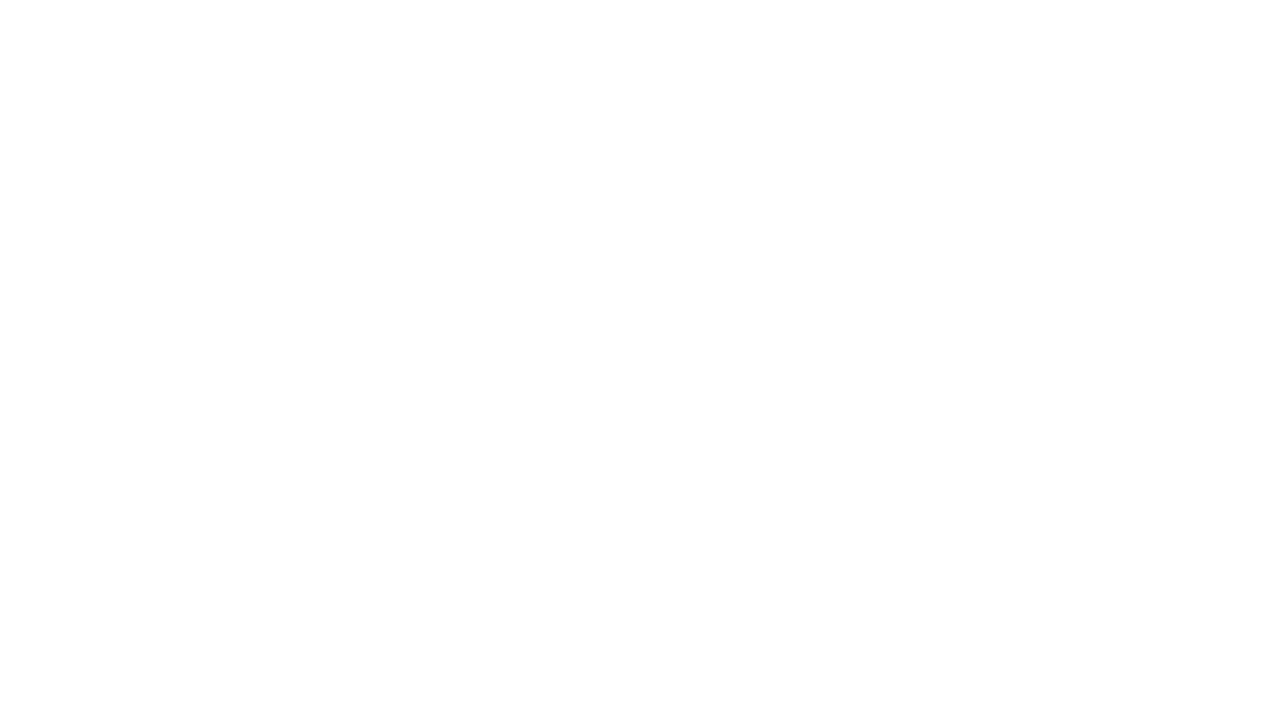
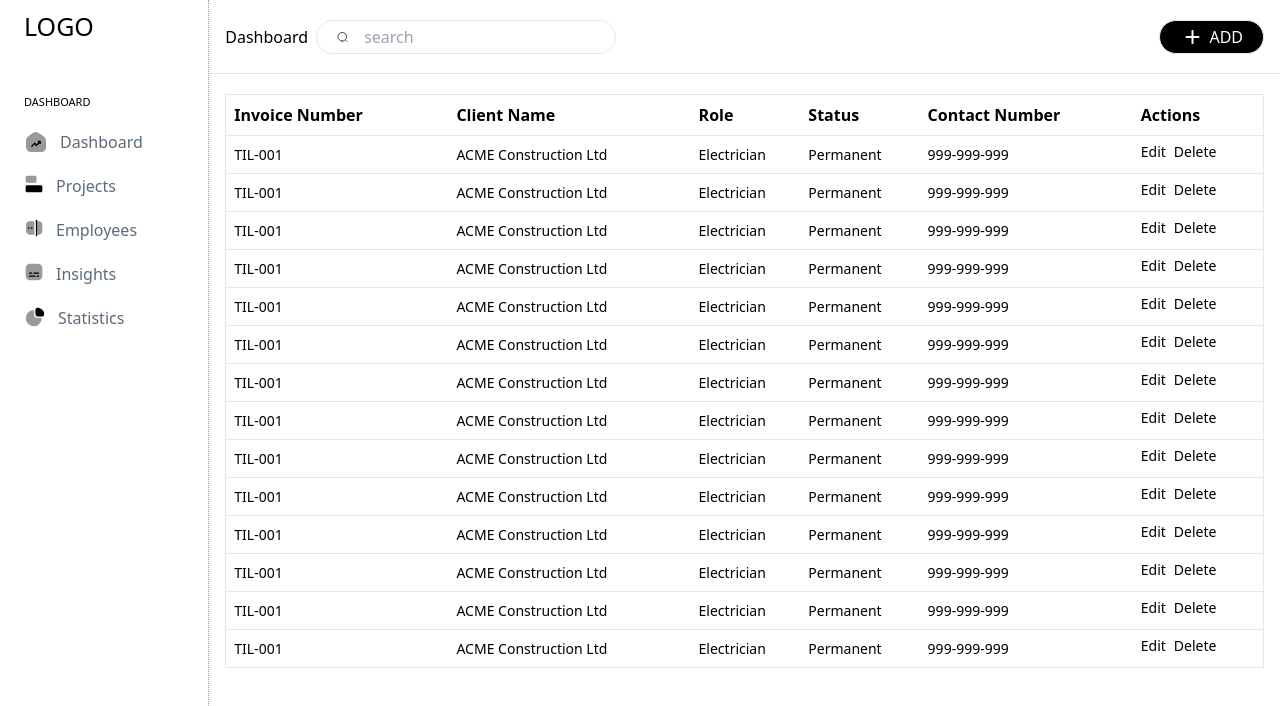
Before and after one commit to harish-bhati/admin-boiler-template, a React (Create React App) app: page /Invoice in a window 1280 px wide. Before the commit this address had no page. Shown: the top 706 px of the page. Built offline with nearby package versions, Linux system fonts and the light colour scheme.

Commit message:
feature/invoicepage

```diff
--- a/src/App.tsx
+++ b/src/App.tsx
@@ -6,6 +6,7 @@ import { BrowserRouter as Router, Routes, Route } from 'react-router-dom';
 import Dashboard from "./pages/Dashboard";
 import List from "./pages/List";
 import Card from "./components/Card";
+import Invoice from './pages/Invoice';
 
 function App() {
   return (
@@ -15,6 +16,7 @@ function App() {
         <Routes>
           <Route path="/" element={<Dashboard />} />
           <Route path="/list" element={<List />} />
+          <Route path="/Invoice" element={<Invoice />} />
         </Routes>
       </main>
     </Router>
--- /dev/null
+++ b/src/components/InvoiceTable.tsx
@@ -0,0 +1,179 @@
+import React from "react";
+
+
+const InvoiceTable = () => {
+  return (
+  <div className="table px-4 py-5 w-full">
+    <table className="w-full border rounded-xl">
+        <thead>
+        <tr className="text-left border-b rounded-xl">
+                <th className="p-2">Invoice Number</th>
+                <th>Client Name</th>
+                <th>Role</th>
+                <th>Status</th>
+                <th>Contact Number</th>
+                <th>Actions</th>
+        </tr>
+        </thead>
+        <tbody>
+        <tr className="text-left border-b text-[14px]">
+                <td className="p-2">TIL-001</td>
+                <td>ACME Construction Ltd</td>
+                <td>Electrician</td>
+                <td>Permanent</td>
+                <td>999-999-999</td>
+                <td className="list-none flex gap-2 justify-start align-middle mt-1">
+                    <li><a href="">Edit</a></li>
+                    <li><a href="">Delete</a></li>
+                </td>
+        </tr>
+        <tr className="text-left border-b text-[14px]">
+                <td className="p-2">TIL-001</td>
+                <td>ACME Construction Ltd</td>
+                <td>Electrician</td>
+                <td>Permanent</td>
+                <td>999-999-999</td>
+                <td className="list-none flex gap-2 justify-start align-middle mt-1">
+                    <li><a href="">Edit</a></li>
+                    <li><a href="">Delete</a></li>
+                </td>
+        </tr>
+        <tr className="text-left border-b text-[14px]">
+                <td className="p-2">TIL-001</td>
+                <td>ACME Construction Ltd</td>
+                <td>Electrician</td>
+                <td>Permanent</td>
+                <td>999-999-999</td>
+                <td className="list-none flex gap-2 justify-start align-middle mt-1">
+                    <li><a href="">Edit</a></li>
+                    <li><a href="">Delete</a></li>
+                </td>
+        </tr>
+        <tr className="text-left border-b text-[14px]">
+                <td className="p-2">TIL-001</td>
+                <td>ACME Construction Ltd</td>
+                <td>Electrician</td>
+                <td>Permanent</td>
+                <td>999-999-999</td>
+                <td className="list-none flex gap-2 justify-start align-middle mt-1">
+                    <li><a href="">Edit</a></li>
+                    <li><a href="">Delete</a></li>
+                </td>
+        </tr>
+        <tr className="text-left border-b text-[14px]">
+                <td className="p-2">TIL-001</td>
+                <td>ACME Construction Ltd</td>
+                <td>Electrician</td>
+                <td>Permanent</td>
+                <td>999-999-999</td>
+                <td className="list-none flex gap-2 justify-start align-middle mt-1">
+                    <li><a href="">Edit</a></li>
+                    <li><a href="">Delete</a></li>
+                </td>
+        </tr>
+        <tr className="text-left border-b text-[14px]">
+                <td className="p-2">TIL-001</td>
+                <td>ACME Construction Ltd</td>
+                <td>Electrician</td>
+                <td>Permanent</td>
+                <td>999-999-999</td>
+                <td className="list-none flex gap-2 justify-start align-middle mt-1">
+                    <li><a href="">Edit</a></li>
+                    <li><a href="">Delete</a></li>
+                </td>
+        </tr>
+        <tr className="text-left border-b text-[14px]">
+                <td className="p-2">TIL-001</td>
+                <td>ACME Construction Ltd</td>
+                <td>Electrician</td>
+                <td>Permanent</td>
+                <td>999-999-999</td>
+                <td className="list-none flex gap-2 justify-start align-middle mt-1">
+                    <li><a href="">Edit</a></li>
+                    <li><a href="">Delete</a></li>
+                </td>
+        </tr>
+        <tr className="text-left border-b text-[14px]">
+                <td className="p-2">TIL-001</td>
+                <td>ACME Construction Ltd</td>
+                <td>Electrician</td>
+                <td>Permanent</td>
+                <td>999-999-999</td>
+                <td className="list-none flex gap-2 justify-start align-middle mt-1">
+                    <li><a href="">Edit</a></li>
+                    <li><a href="">Delete</a></li>
+                </td>
+        </tr>
+        <tr className="text-left border-b text-[14px]">
+                <td className="p-2">TIL-001</td>
+                <td>ACME Construction Ltd</td>
+                <td>Electrician</td>
+                <td>Permanent</td>
+                <td>999-999-999</td>
+                <td className="list-none flex gap-2 justify-start align-middle mt-1">
+                    <li><a href="">Edit</a></li>
+                    <li><a href="">Delete</a></li>
+                </td>
+        </tr>
+        <tr className="text-left border-b text-[14px]">
+                <td className="p-2">TIL-001</td>
+                <td>ACME Construction Ltd</td>
+                <td>Electrician</td>
+                <td>Permanent</td>
+                <td>999-999-999</td>
+                <td className="list-none flex gap-2 justify-start align-middle mt-1">
+                    <li><a href="">Edit</a></li>
+                    <li><a href="">Delete</a></li>
+                </td>
+        </tr>
+        <tr className="text-left border-b text-[14px]">
+                <td className="p-2">TIL-001</td>
+                <td>ACME Construction Ltd</td>
+                <td>Electrician</td>
+                <td>Permanent</td>
+                <td>999-999-999</td>
+                <td className="list-none flex gap-2 justify-start align-middle mt-1">
+                    <li><a href="">Edit</a></li>
+                    <li><a href="">Delete</a></li>
+                </td>
+        </tr>
+        <tr className="text-left border-b text-[14px]">
+                <td className="p-2">TIL-001</td>
+                <td>ACME Construction Ltd</td>
+                <td>Electrician</td>
+                <td>Permanent</td>
+                <td>999-999-999</td>
+                <td className="list-none flex gap-2 justify-start align-middle mt-1">
+                    <li><a href="">Edit</a></li>
+                    <li><a href="">Delete</a></li>
+                </td>
+        </tr>
+        <tr className="text-left border-b text-[14px]">
+                <td className="p-2">TIL-001</td>
+                <td>ACME Construction Ltd</td>
+                <td>Electrician</td>
+                <td>Permanent</td>
+                <td>999-999-999</td>
+                <td className="list-none flex gap-2 justify-start align-middle mt-1">
+                    <li><a href="">Edit</a></li>
+                    <li><a href="">Delete</a></li>
+                </td>
+        </tr>
+        <tr className="text-left border-b text-[14px]">
+                <td className="p-2">TIL-001</td>
+                <td>ACME Construction Ltd</td>
+                <td>Electrician</td>
+                <td>Permanent</td>
+                <td>999-999-999</td>
+                <td className="list-none flex gap-2 justify-start align-middle mt-1">
+                    <li><a href="">Edit</a></li>
+                    <li><a href="">Delete</a></li>
+                </td>
+        </tr>
+        </tbody>
+    </table>
+  </div>
+  );
+};
+
+export default InvoiceTable;
--- /dev/null
+++ b/src/pages/Invoice.tsx
@@ -0,0 +1,20 @@
+import Header from "../components/Header";
+import Sidebar from "../components/Sidebar";
+import Iframe from "../components/Iframe";
+import CardList from "../components/CardList";
+import InvoiceTable from "../components/InvoiceTable";
+const Invoice = () => {
+  return (
+    <section className="flex">
+    <Sidebar />
+    <main className="flex flex-col w-full">
+    <Header/>
+    <section>
+      <InvoiceTable/>
+    </section>
+  </main>
+</section>
+  )
+}
+
+export default Invoice;
```
